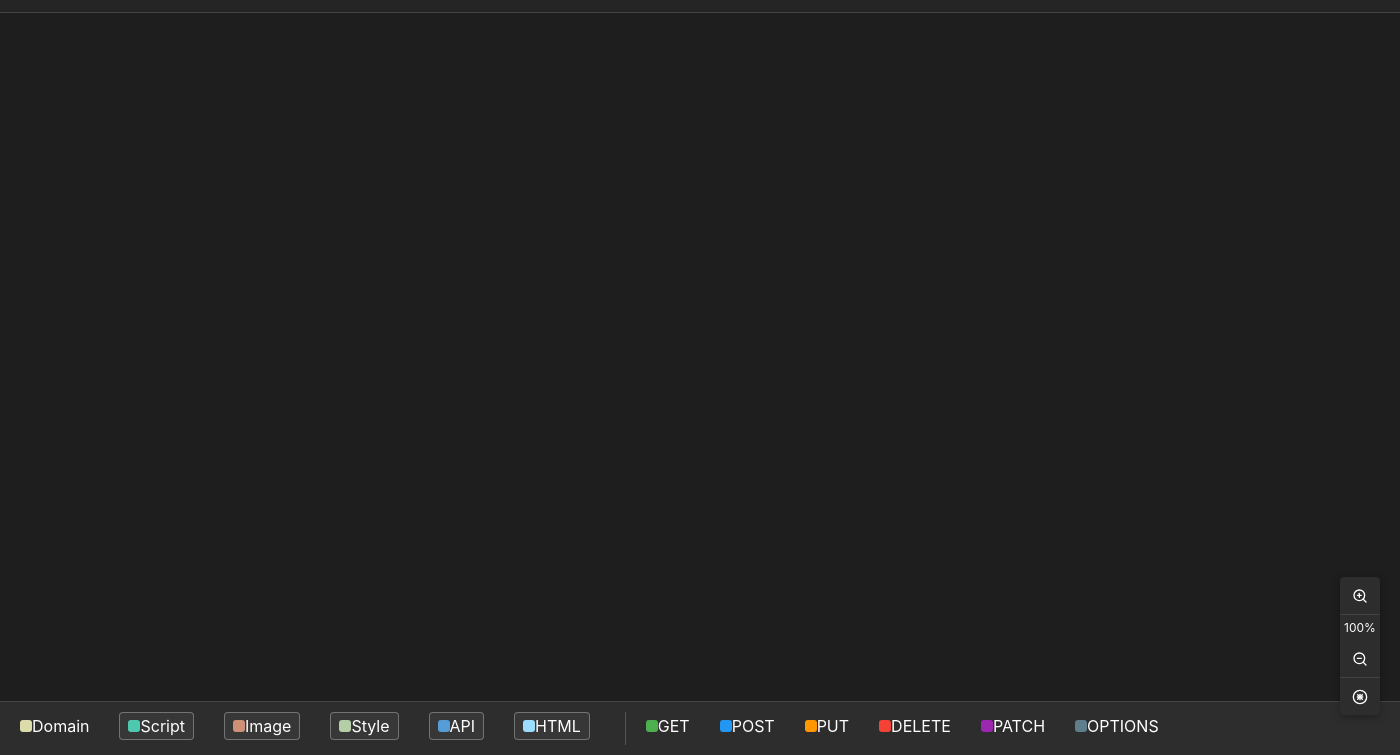
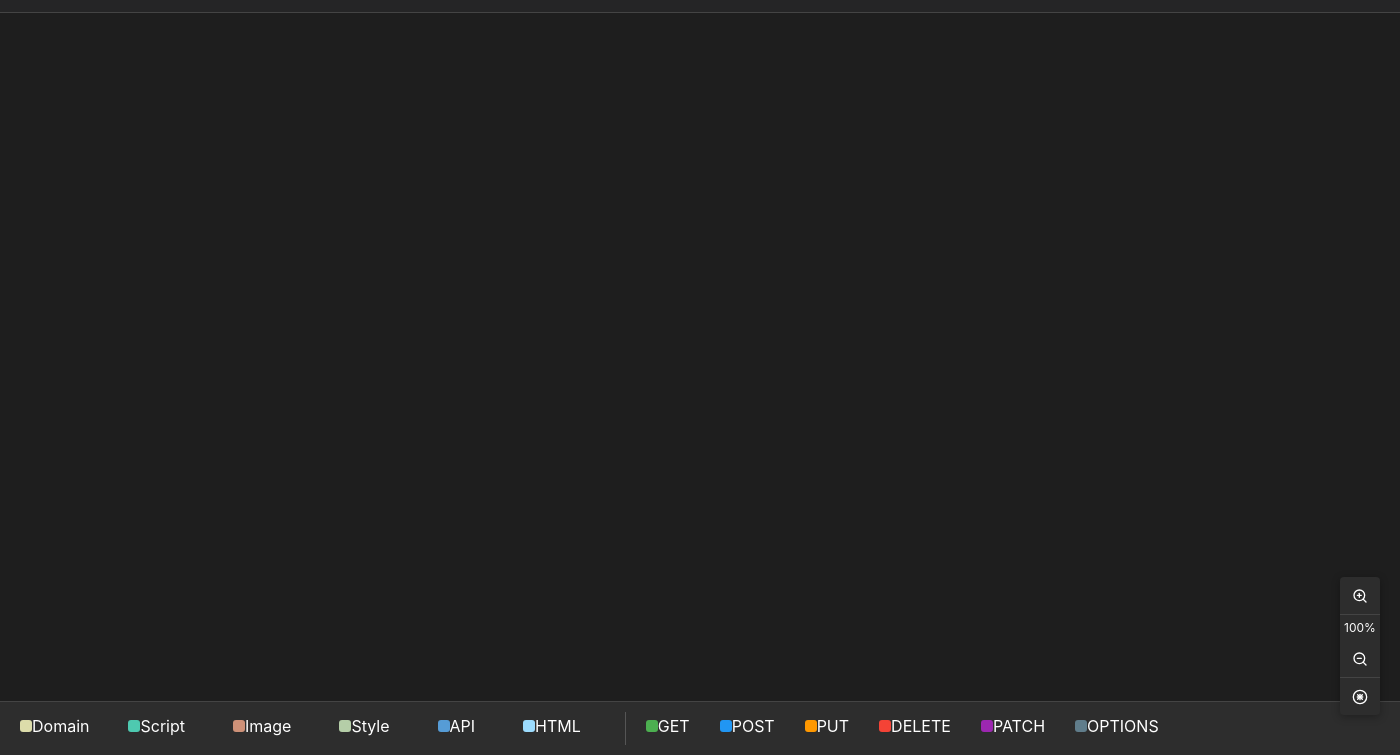
Before and after one commit to sebastian93921/tech-tracer, an Electron app: page src/renderer/html/diagram.html in a window 1400 px wide. Shown: the part 45-800 px from the top of the page. Drawn offline with Linux system fonts and the light colour scheme; no server answers.

Commit message:
Remove border for diagram filtering button

```diff
--- a/src/renderer/css/diagram.css
+++ b/src/renderer/css/diagram.css
@@ -368,11 +368,6 @@ button svg {
   background-color: rgba(255, 255, 255, 0.1);
 }
 
-.filter-button.active {
-  border: 1px solid rgba(255, 255, 255, 0.3);
-  background-color: rgba(255, 255, 255, 0.05);
-}
-
 .filter-button:not(.active) {
   opacity: 0.5;
 }
```
